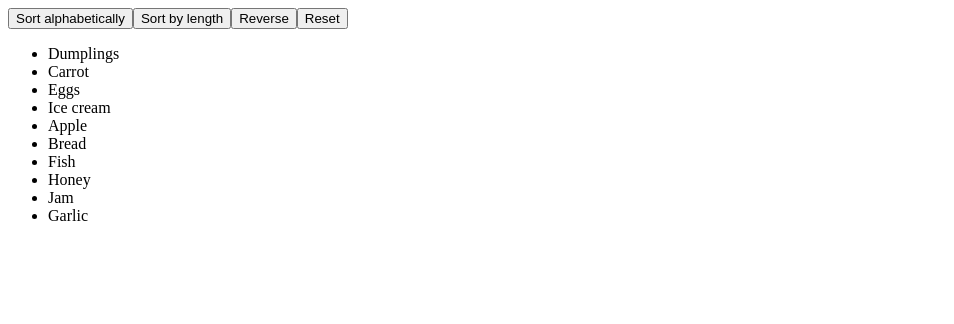
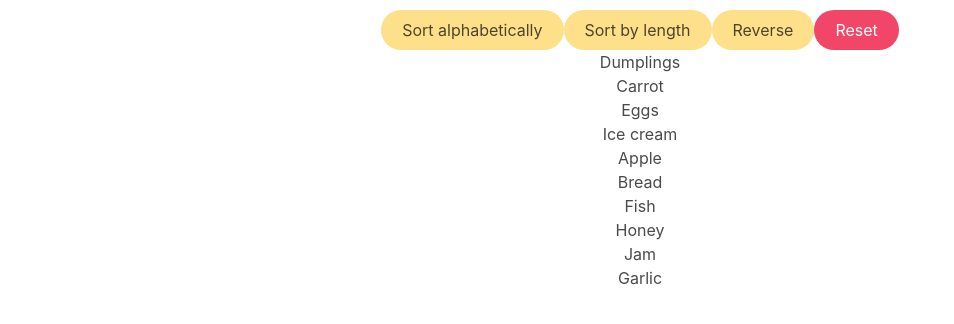
Before and after one commit to mate-academy/react_list-of-goods, a React (Create React App) app: page / in a window 1280 px wide. Both pictures are taken after a click on the button "Start". Shown: the top 324 px of the page, without its empty margins (0-954 px from the left). Built offline with nearby package versions, Linux system fonts and the light colour scheme.

Commit message:
Added some style

```diff
--- a/package.json
+++ b/package.json
@@ -9,9 +9,7 @@
     "@cypress/react": "^5.12.4",
     "@emotion/react": "^11.10.0",
     "@emotion/styled": "^11.10.0",
-    "@mui/material": "^5.10.0",
-    "bootstrap": "^5.2.0",
-    "bulma": "^0.9.3",
+    "bulma": "^0.9.4",
     "classnames": "^2.3.1",
     "postcss": "^8.4.12",
     "react": "^17.0.2",
--- a/src/App.css
+++ b/src/App.css
@@ -1 +1,23 @@
 /* not empty */
+.App {
+  display: flex;
+  flex-direction: column;
+  align-items: center;
+  justify-content: space-between;
+  margin-top: 10px;
+}
+
+.container {
+  margin-bottom: 40px;
+}
+
+.Goods {
+  text-align: center;
+  gap: 5px;
+}
+
+.active {
+  background-color: transparent !important;
+  color: rgb(225, 197, 53) !important;
+  border: 1px solid rgb(122, 122, 122) !important;
+}
--- a/src/App.tsx
+++ b/src/App.tsx
@@ -1,6 +1,7 @@
 /* eslint-disable @typescript-eslint/no-unused-vars */
 import React from 'react';
 import './App.css';
+import 'bulma/css/bulma.min.css';
 
 const goodsFromServer = [
   'Dumplings',
@@ -28,6 +29,8 @@ type State = {
   isStarted: boolean,
   isReversed: boolean,
   sortType: SortType,
+  activeSortByAlphabet: boolean | null,
+  activeSortByLength: boolean | null
 };
 
 export class App extends React.Component <{}, State> {
@@ -35,6 +38,8 @@ export class App extends React.Component <{}, State> {
     isStarted: false,
     isReversed: false,
     sortType: 0,
+    activeSortByAlphabet: false,
+    activeSortByLength: false,
   };
 
   start = () => {
@@ -43,11 +48,17 @@ export class App extends React.Component <{}, State> {
   };
 
   sortByAlphabet = () => {
-    this.setState({ sortType: SortType.ALPABET });
+    this.setState(state => ({
+      sortType: SortType.ALPABET,
+      activeSortByAlphabet: !state.activeSortByAlphabet,
+    }));
   };
 
   sortByLength = () => {
-    this.setState({ sortType: SortType.LENGTH });
+    this.setState(state => ({
+      sortType: SortType.LENGTH,
+      activeSortByLength: !state.activeSortByLength,
+    }));
   };
 
   reverse = () => {
@@ -64,7 +75,13 @@ export class App extends React.Component <{}, State> {
   };
 
   render() {
-    const { isStarted, isReversed, sortType } = this.state;
+    const {
+      isStarted,
+      isReversed,
+      sortType,
+      activeSortByAlphabet,
+      activeSortByLength,
+    } = this.state;
     const goods = [...goodsFromServer];
 
     goods.sort((item1, item2) => {
@@ -87,6 +104,11 @@ export class App extends React.Component <{}, State> {
         {!isStarted && (
           <button
             type="button"
+            className="
+              button
+              is-success
+              is-rounded
+            "
             onClick={this.start}
           >
             Start
@@ -95,21 +117,58 @@ export class App extends React.Component <{}, State> {
 
         {isStarted && (
           <>
-            <button type="button" onClick={this.sortByAlphabet}>
+            <div className="container">
+              <button
+                type="button"
+                className={`
+                  button
+                  ${activeSortByAlphabet ? 'active' : ''}
+                  is-warning
+                  is-rounded
+                `}
+                onClick={this.sortByAlphabet}
+              >
                 Sort alphabetically
               </button>
 
-            <button type="button" onClick={this.sortByLength}>
+              <button
+                type="button"
+                className={`
+                  button
+                  ${activeSortByLength ? 'active' : ''}
+                  is-warning
+                  is-rounded
+                `}
+                onClick={this.sortByLength}
+              >
                 Sort by length
               </button>
 
-            <button type="button" onClick={this.reverse}>
+              <button
+                type="button"
+                className={`
+                  button
+                  ${isReversed ? 'active' : ''}
+                  is-warning
+                  is-rounded
+                `}
+                onClick={this.reverse}
+              >
                 Reverse
               </button>
 
-            <button type="button" onClick={this.reset}>
+              <button
+                type="button"
+                className="
+                  button
+                  is-danger
+                  is-rounded
+                "
+                onClick={this.reset}
+              >
                 Reset
               </button>
+            </div>
 
             <ul className="Goods">
               {goods.map(good => (
```
Also changed, not shown: 1 other file (tests, documents, lock files or other folders). Lines whose indentation alone changed are shown as unchanged.
